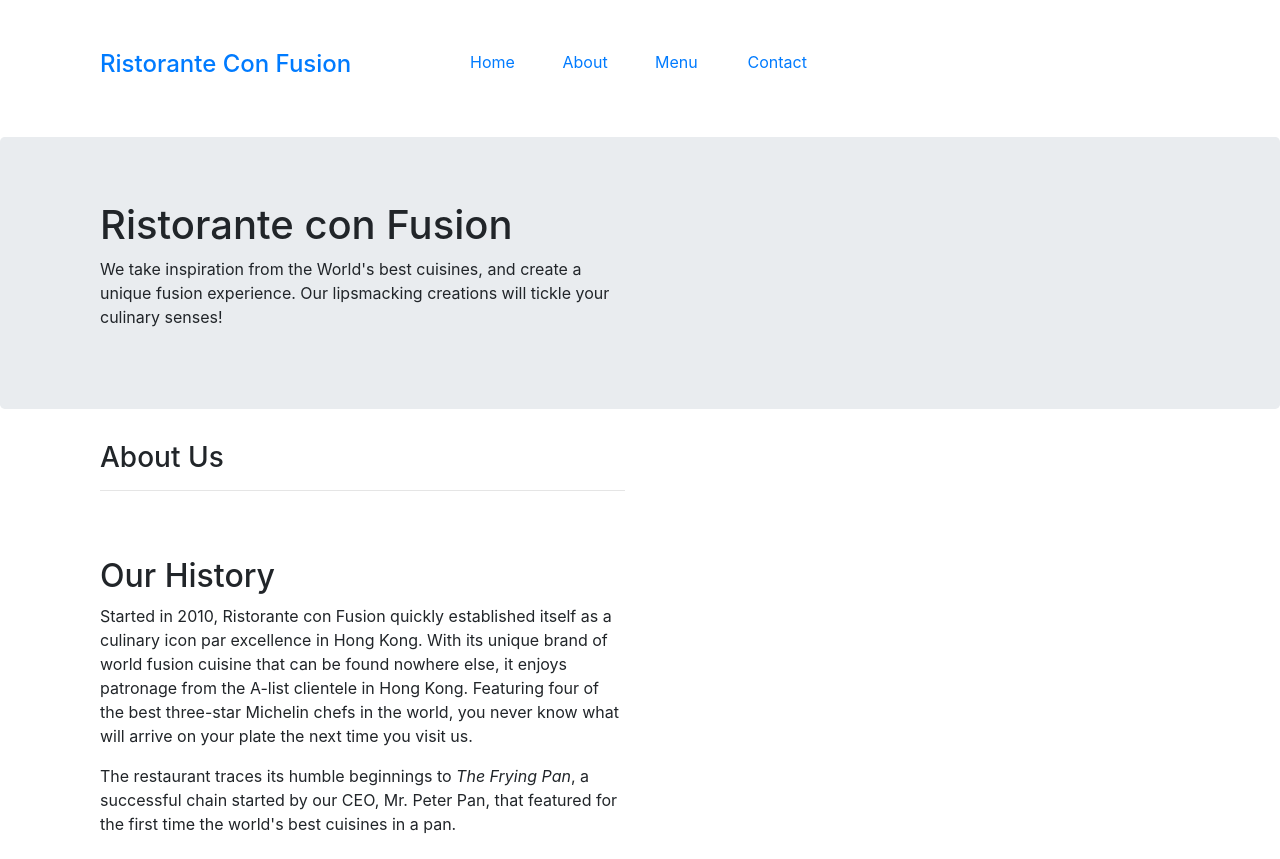
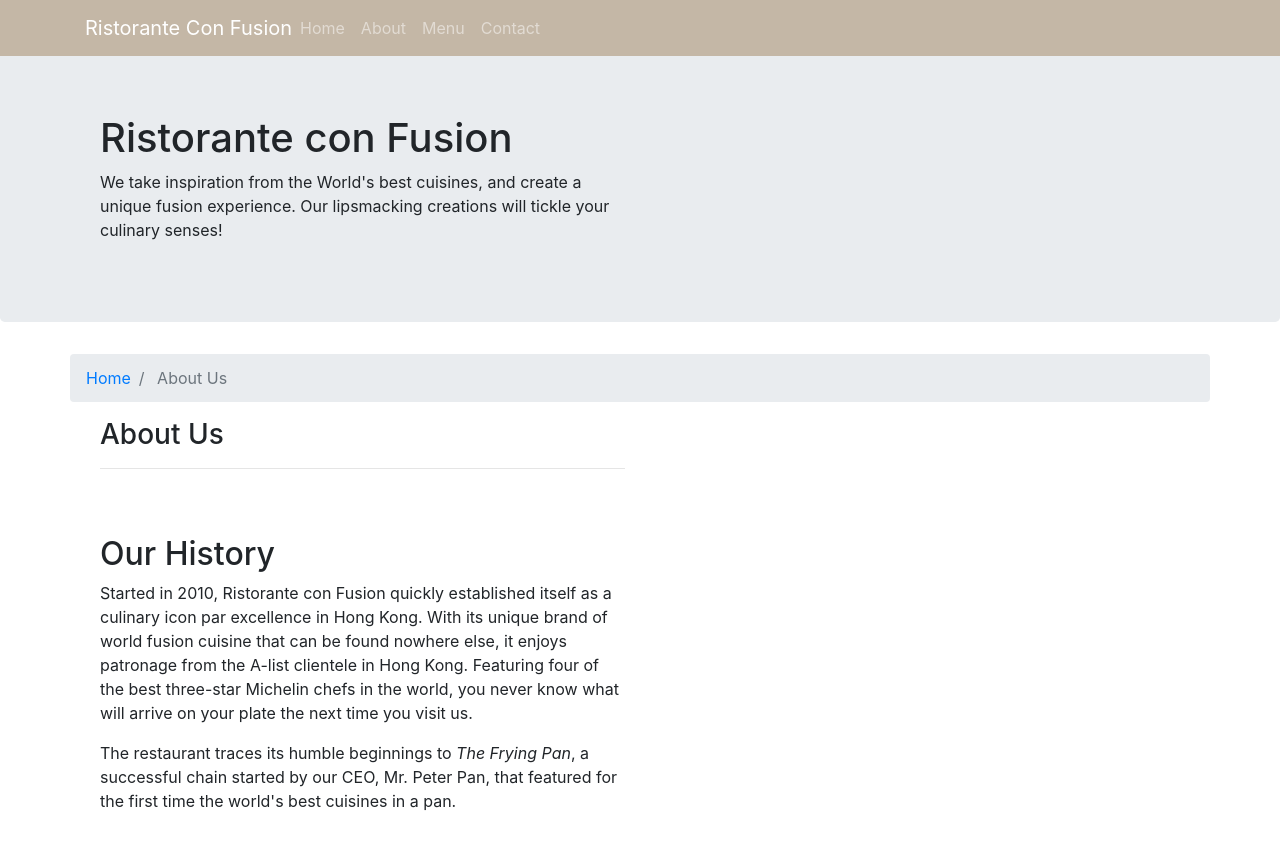
Before and after one commit to Otmane-debug/restaurant_website, a website: page aboutus.html in a window 1280 px wide. Shown: the top 859 px of the page. Drawn offline with nearby package versions, Linux system fonts and the light colour scheme.

Commit message:
More modification

```diff
--- a/aboutus.html
+++ b/aboutus.html
@@ -10,18 +10,22 @@
 </head>
 
 <body>
-
-    <div class="container">
-        <div class="row row-nav">
-            <div class="col-4 cool-sm-1">
-                <a href="./index.html"><h4>Ristorante Con Fusion</h4></a>
+    <nav class="navbar navbar-dark navbar-expand-sm fixed-top">
+        <div class="container">
+            <button class="navbar-toggler" type="button" data-toggle="collapse" data-target="#Navbar">
+                <span class="navbar-toggler-icon"></span>
+            </button>
+            <a class="navbar-brand mr-auto" href="#">Ristorante Con Fusion</a>
+            <div class="collapse navbar-collapse" id="Navbar">
+                <ul class="navbar-nav mr-auto">
+                    <li class="nav-item"><a href="./index.html" class="nav-link">Home</a></li>
+                    <li class="nav-item"><a href="#" class="nav-link">About</a></li>
+                    <li class="nav-item"><a href="#menu" class="nav-link">Menu</a></li>
+                    <li class="nav-item"><a href="#adress" class="nav-link">Contact</a></li>
+                </ul>
             </div>
-            <div class="col-1 col-sm-1"><a href="./index.html">Home</a></div>
-            <div class="col-1 col-sm-1"><a href="#">About</a></div>
-            <div class="col-1 col-sm-1"><a href="#menu">Menu</a></div>
-            <div class="col-1 col-sm-1"><a href="#adress">Contact</a></div>
         </div>
-    </div>
+    </nav>
 
     <header class="jumbotron">
         <div class="container">
@@ -37,6 +41,18 @@
     </header>
 
     <div class="container" id="menu">
+
+        <div class="row">
+            <ol class="col-12 breadcrumb">
+                <li class="breadcrumb-item">
+                    <a href="./index.html">Home</a>
+                </li>
+                <li class="breadcrumb-item active">
+                    About Us
+                </li>
+            </ol>
+        </div>
+
         <div class="col-12 col-sm-6">
             <div>
                <h3>About Us</h3>
@@ -71,7 +87,7 @@
 
     </div>
 
-    <footer class="footer" id="adress">
+    <footer class="footer" id="adress" >
         <div class="container">
             <div class="row">
                 <div class="col-4 offset-1 col-sm-2">
--- a/css/styles.css
+++ b/css/styles.css
@@ -14,7 +14,7 @@
 .row-content{
     margin: 0px auto;
     padding: 50px 0px 50px 0px;
-    border-bottom: 1px ridge;
+    border-bottom: 1px  double;
     min-height: 400px;
 }
 
@@ -37,3 +37,15 @@
     margin: 0 px auto;
     color: darkgray;
 }
+
+.navbar{
+    background-color:rgb(196, 183, 166);
+}
+.footer{
+    background-color:rgb(196, 183, 166);
+}
+
+body{
+    padding: 50px 0px 0px 0px;
+    z-index: 0;
+}
```
Also changed, not shown: index.html (+14 -9 lines), README.md (added).
